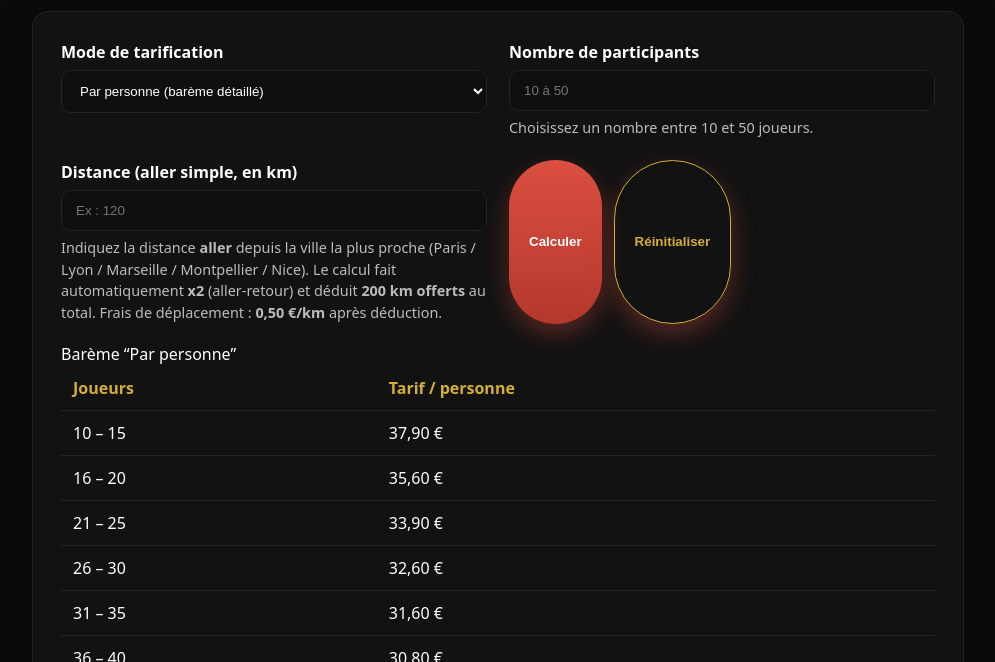
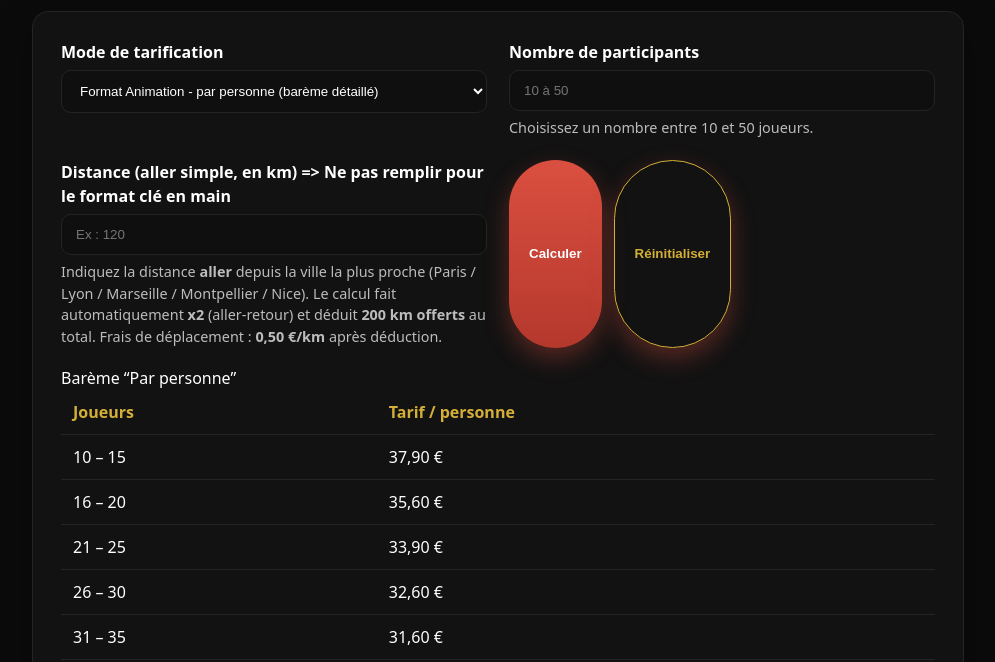
Before and after one commit to KillEvent/calculateurprix, a plain HTML site: page index.html in a window 1280 px wide. Shown: the part 138-800 px from the top of the page, without its empty margins (142-1137 px from the left). Drawn offline with Linux system fonts and the light colour scheme.

Commit message:
Update index.html

```diff
--- a/index.html
+++ b/index.html
@@ -87,7 +87,7 @@
         <div>
           <label for="modeTarif">Mode de tarification</label>
           <select id="modeTarif">
-            <option value="perso">Par personne (barème détaillé)</option>
+            <option value="perso">Format Animation - par personne (barème détaillé)</option>
             <option value="forfait">Format papier - clé en main</option>
           </select>
         </div>
@@ -99,7 +99,7 @@
         </div>
 
         <div>
-          <label for="distance">Distance (aller simple, en km)</label>
+          <label for="distance">Distance (aller simple, en km) => <strong></strong> Ne pas remplir pour le format clé en main</stong></label>
           <input type="number" id="distance" min="0" step="1" placeholder="Ex : 120" />
           <div class="help">
             Indiquez la distance <strong>aller</strong> depuis la ville la plus proche (Paris / Lyon / Marseille / Montpellier / Nice).
```
